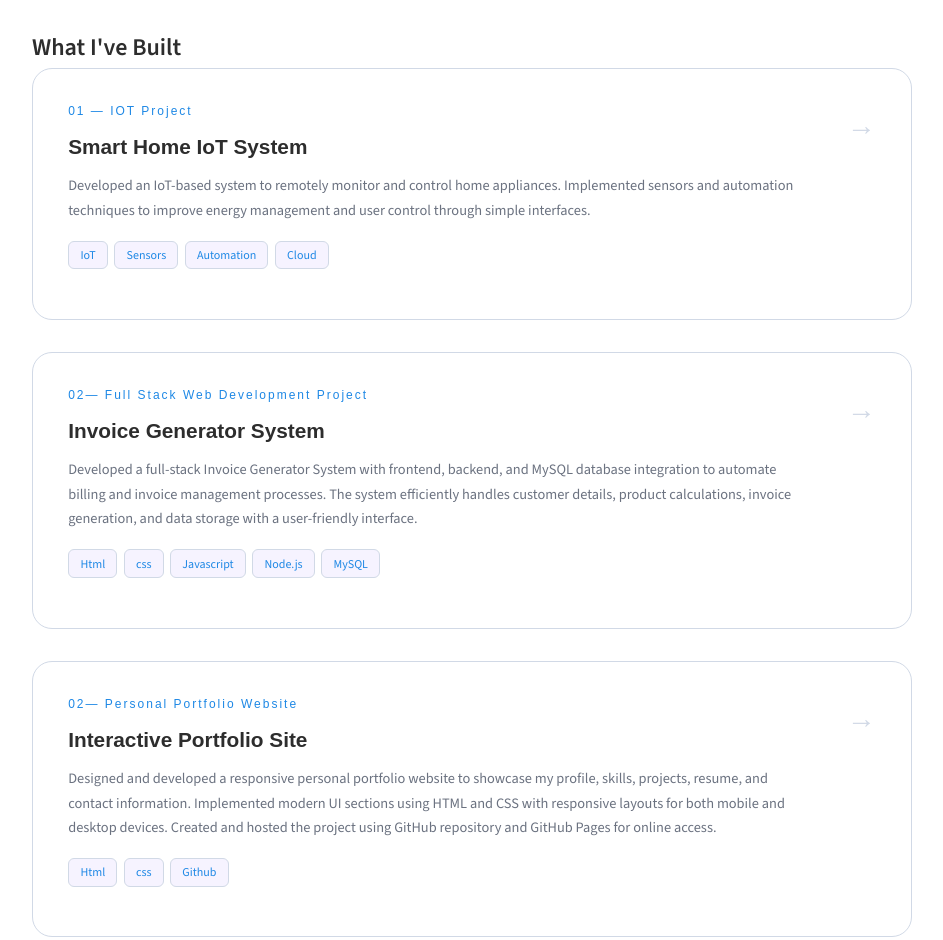
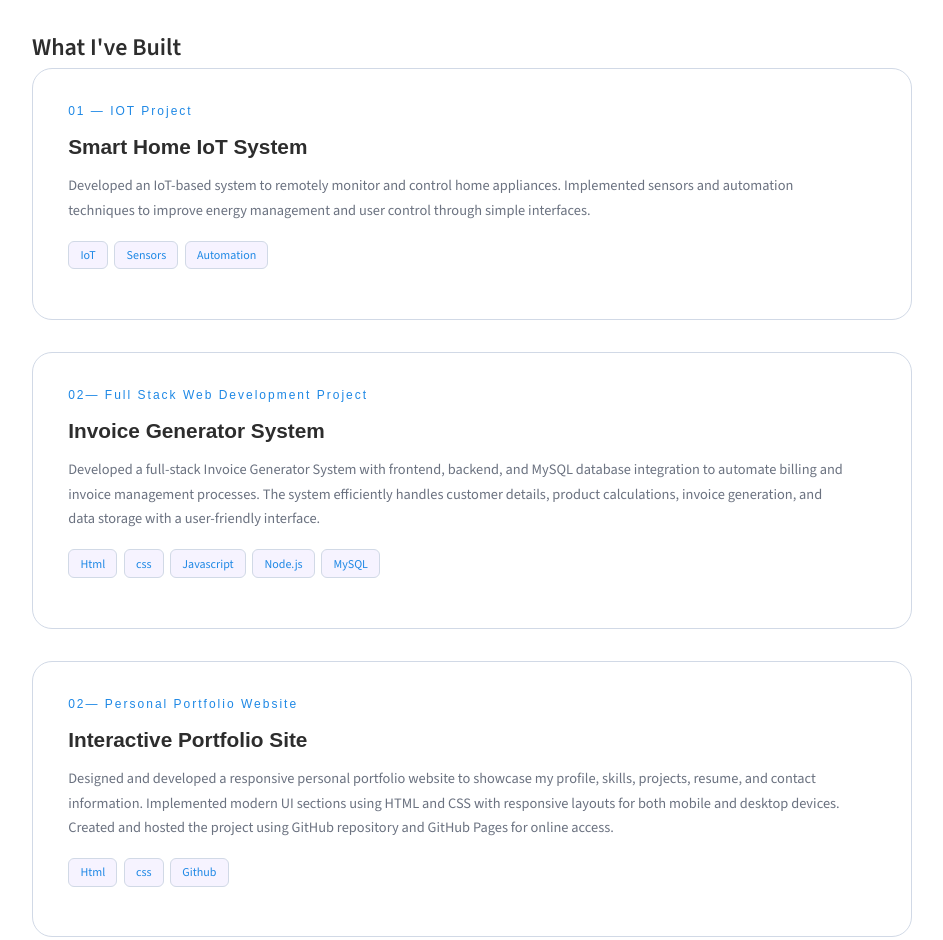
Before and after one commit to dharshfest-cpu/dharshniportfolio, a plain HTML site: page index.html in a window 1280 px wide. Shown: the part 2064-3004 px from the top of the page, without its empty margins (168-1111 px from the left). Drawn offline with nearby package versions, Linux system fonts and the light colour scheme.

Commit message:
Portfolio files

```diff
--- a/index.html
+++ b/index.html
@@ -144,10 +144,9 @@ style="filter:brightness(0)">
         <div class="proj-name">Smart Home IoT System</div>
         <div class="proj-desc">Developed an IoT-based system to remotely monitor and control home appliances. Implemented sensors and automation techniques to improve energy management and user control through simple interfaces.</div>
         <div class="proj-stack">
-          <span class="proj-tag">IoT</span><span class="proj-tag">Sensors</span><span class="proj-tag">Automation</span><span class="proj-tag">Cloud</span>
+          <span class="proj-tag">IoT</span><span class="proj-tag">Sensors</span><span class="proj-tag">Automation</span>
         </div>
               </div>
-      <div class="proj-arrow">→</div>
     </div>
     <div class="proj-list fi">
     <div class="proj-card">
@@ -161,7 +160,6 @@ The system efficiently handles customer details, product calculations, invoice g
           <span class="proj-tag">Html</span><span class="proj-tag">css</span><span class="proj-tag">Javascript</span><span class="proj-tag">Node.js</span><span class="proj-tag">MySQL</span>
         </div>
       </div>
-      <div class="proj-arrow">→</div>
     </div>
 <div class="proj-list fi">
     <div class="proj-card">
@@ -174,7 +172,6 @@ The system efficiently handles customer details, product calculations, invoice g
         </div>
 
       </div>
-      <div class="proj-arrow">→</div>
     </div>
 
 </section>
```
